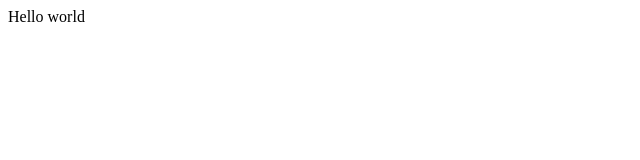
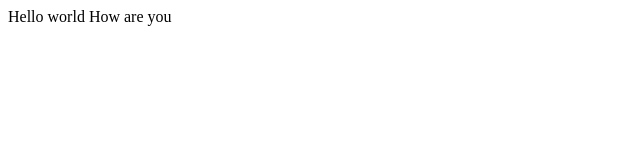
Before and after one commit to Harsh1-shahu/leaning, a plain HTML site: page index.html in a window 1280 px wide. Shown: the full height of the page, 0-640 px from the left. Drawn offline with Linux system fonts and the light colour scheme.

Commit message:
Added new code to Html file

```diff
--- a/index.html
+++ b/index.html
@@ -6,6 +6,6 @@
     <title>Document</title>
 </head>
 <body>
-    Hello world
+    Hello world How are you
 </body>
 </html>
```
